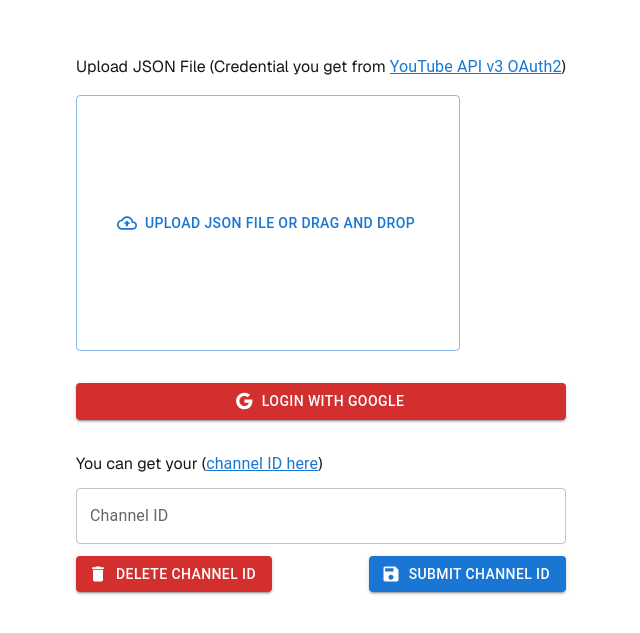
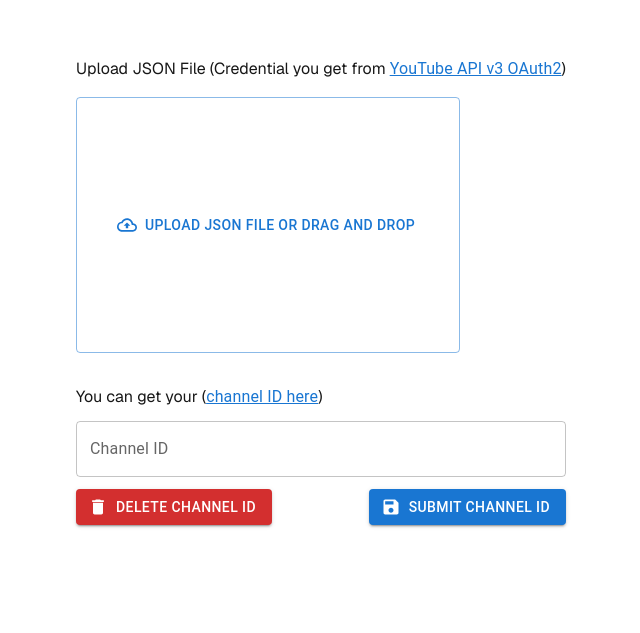
Before and after one commit to frisrsyd/judol-slayer-project-fe, a Next.js app: page / in a window 1280 px wide. Shown: the part 109-742 px from the top of the page, without its empty margins (319-959 px from the left). Built offline with nearby package versions, Linux system fonts and the light colour scheme; no server answers.

Commit message:
Add tracking and logic to hide and show login button

```diff
--- a/package.json
+++ b/package.json
@@ -13,6 +13,7 @@
     "@emotion/styled": "^11.14.0",
     "@mui/icons-material": "^7.1.0",
     "@mui/material": "^7.1.0",
+    "@vercel/speed-insights": "^1.2.0",
     "googleapis": "^148.0.0",
     "jsonwebtoken": "^9.0.2",
     "next": "15.3.1",
--- a/src/pages/index.tsx
+++ b/src/pages/index.tsx
@@ -6,6 +6,7 @@
 import * as React from "react";
 import { Delete, Google, Save } from "@mui/icons-material";
 import { google } from "googleapis";
+import { SpeedInsights } from "@vercel/speed-insights/next";
 
 const geistSans = Geist({
   variable: "--font-geist-sans",
@@ -178,6 +179,7 @@
       <div
         className={`${styles.page} ${geistSans.variable} ${geistMono.variable}`}
       >
+        <SpeedInsights />
         <main className={styles.main}>
           {/* <Typography variant="h3">Judol Slayer Main Content</Typography> */}
           {!isCredentialAvailable ? (
@@ -204,6 +206,7 @@
               </Button>
             </Box>
           )}
+          {isCredentialAvailable ? (
             <Button
               variant="contained"
               color="error"
@@ -214,6 +217,7 @@
             >
               Login With Google
             </Button>
+          ) : null}
           <Box display={"flex"} flexDirection="column" gap={1.5}>
             <label htmlFor="channel-id">
               {
```
Also changed, not shown: 1 other file (tests, documents, lock files or other folders). Lines whose indentation alone changed are shown as unchanged.
